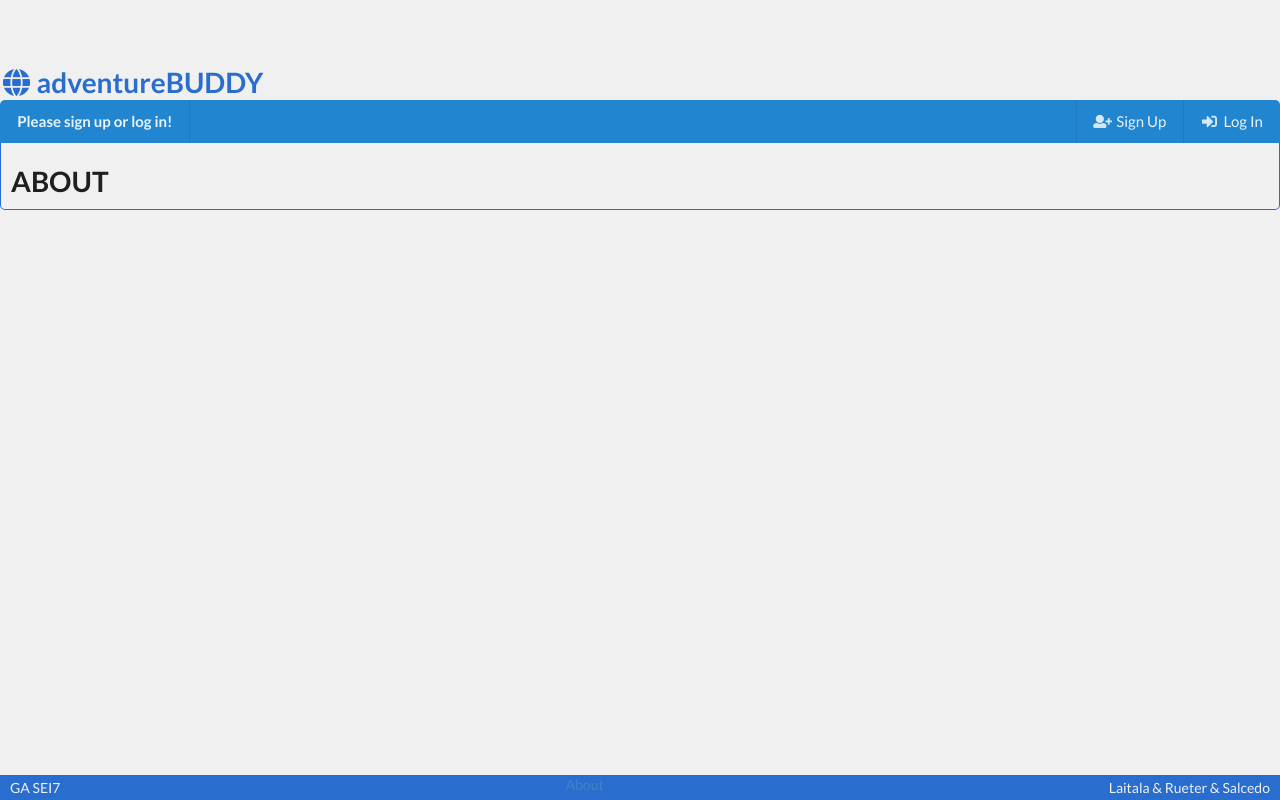
After one commit to masalcedo88/ReactExperiences, a Django app: page /about in a window 1280 px wide. The commit adds this page. Run offline with Django 3.2, Linux system fonts and the light colour scheme.

Commit message:
adds about view

```diff
--- /dev/null
+++ b/main_app/templates/about.html
@@ -0,0 +1,6 @@
+{% extends 'base.html' %}
+{% block content %}
+<section class="page_content">
+<h1>ABOUT</h1>
+</section>
+{% endblock %}
--- a/main_app/templates/base.html
+++ b/main_app/templates/base.html
@@ -64,7 +64,7 @@
       {% block content %} {% endblock %}
       <footer>
         <p>GA SEI7</p>
-        <a href="https://github.com/elaitala/adventureBUDDY">About</a>
+        <a href="about">About</a>
         <p>Laitala & Rueter & Salcedo</p>
       </footer>
     </main>
--- a/main_app/urls.py
+++ b/main_app/urls.py
@@ -8,6 +8,7 @@ from . import views
 urlpatterns = [
   path('', views.index, name='index'),
   path('profile', views.profile, name='profile'),
+  path('about', views.about, name='about'),
   path('new_adventure', views.adventure_create, name='adventure_create'),
   path('my_adventures', views.adventures_list, name='adventures_list'),
   path('adventures_offered', views.adventures_offered, name='adventures_offered'),
--- a/main_app/views.py
+++ b/main_app/views.py
@@ -9,6 +9,9 @@ from .forms import AdventureForm, BookingForm
 def index(request):
   adventures = Adventure.objects.all()
   return render(request, 'index.html', {'adventures': adventures})
+
+def about(request):
+  return render(request, 'about.html')
 
 def adventure_detail(request, pk):
   adventure = Adventure.objects.get(id=pk)
```
Also changed, not shown: main_app/templates/my_adventures.html (+0 -10 lines).
